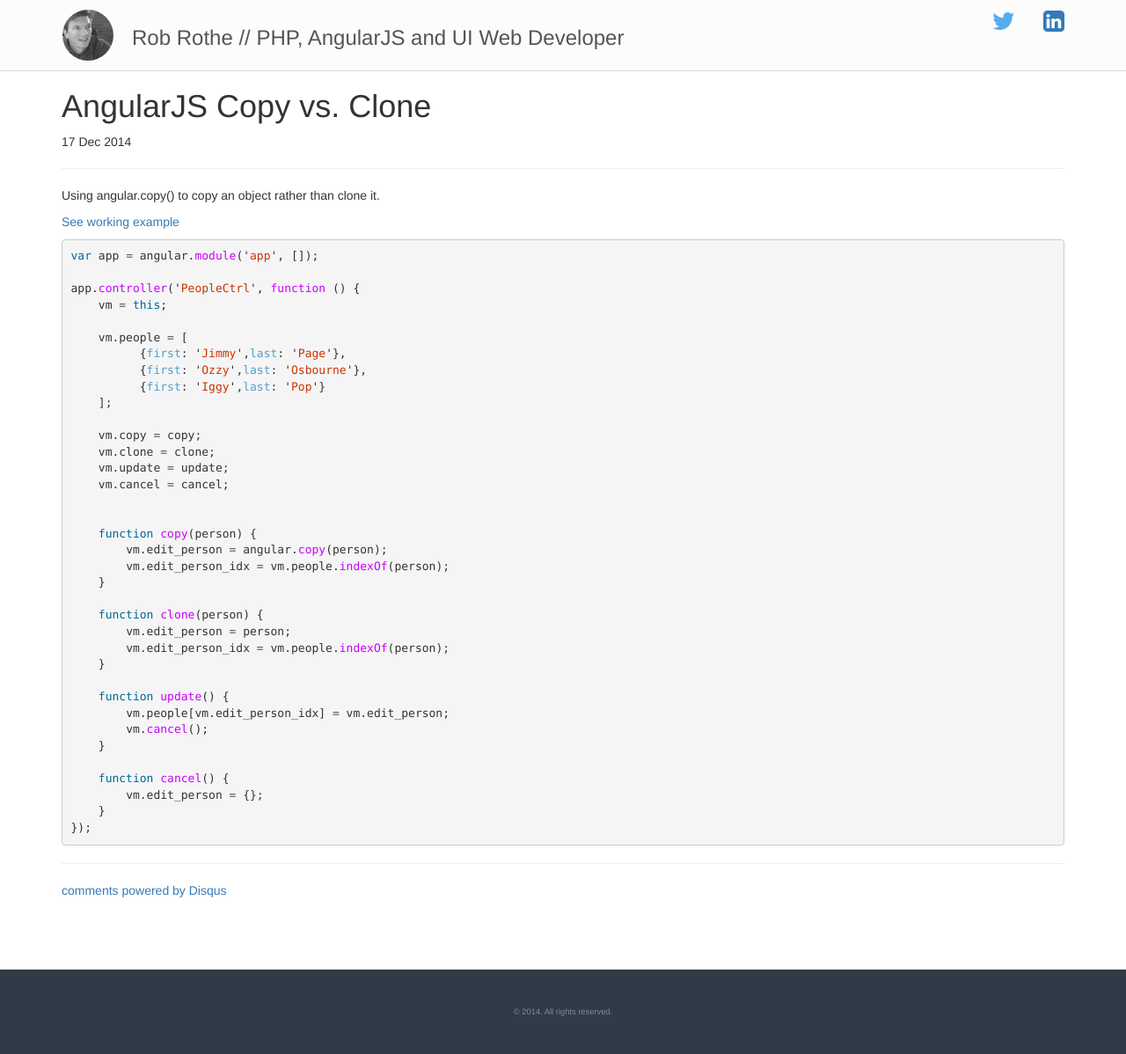
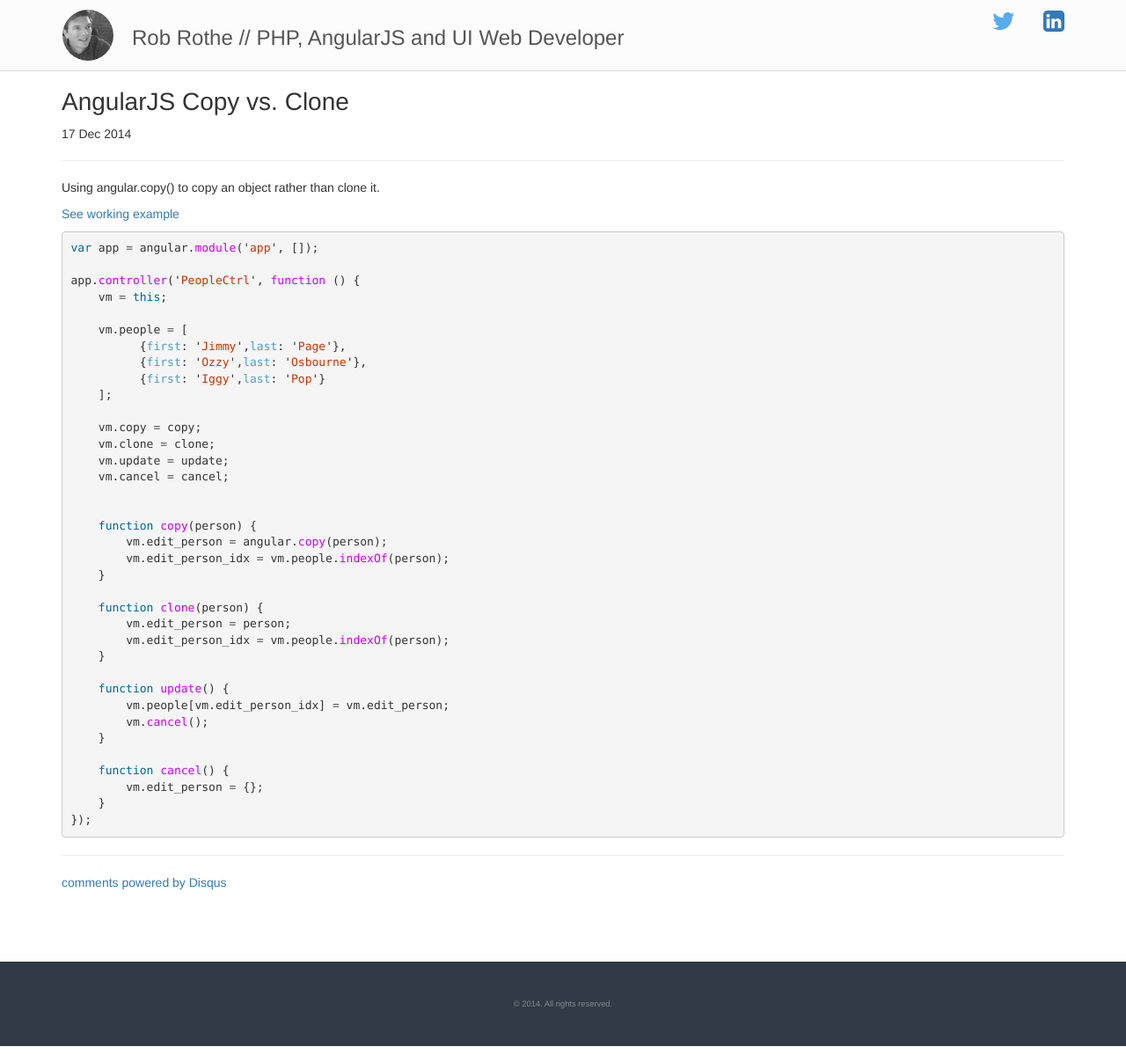
Before and after one commit to robrothedev/robrothedev.github.io, a Jekyll site: the page built from _posts/2014-12-17-angularjs-copy-vs-clone.md, in a window 1280 px wide. Shown: the whole page at 88% size. Built offline with Jekyll 4.4.1, drawn with Linux system fonts in a browser that asks for light colours; nearby versions of some CDN libraries; comment, search, counter and statistics services are not loaded.

Commit message:
Adjusted font size for h1 tags

```diff
--- a/_layouts/post.html
+++ b/_layouts/post.html
@@ -3,7 +3,7 @@ layout: default
 ---
 
 <article class="post">
-  <h1 class="post-title">{{ page.title }}</h1>
+  <h1>{{ page.title }}</h1>
   <time datetime="{{ page.date | date_to_xmlschema }}" class="page-date">{{ page.date | date_to_string }}</time>
   <hr>
   {{ content }}
--- a/public/css/site.css
+++ b/public/css/site.css
@@ -42,6 +42,11 @@ body {
   margin-bottom:80px;
 }
 
+.post h1,
+.page h1 {
+  font-size:28px;
+}
+
 footer {
   padding:40px 0;
   position:static;
```
